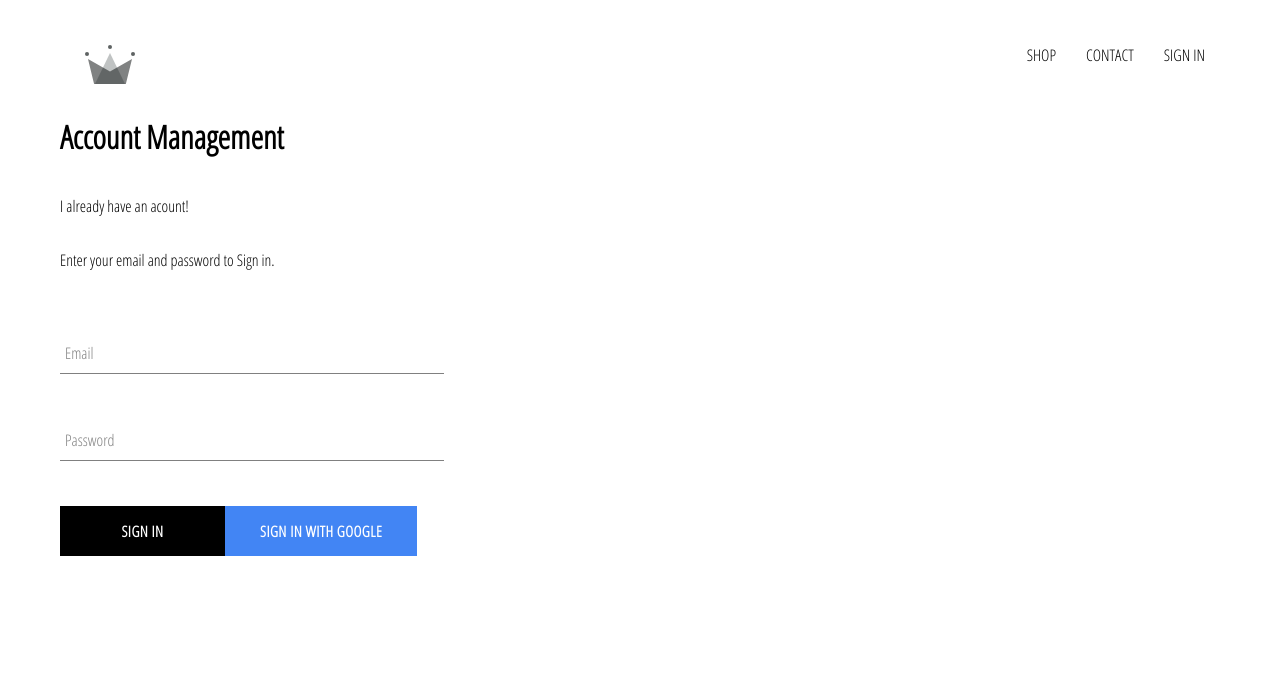
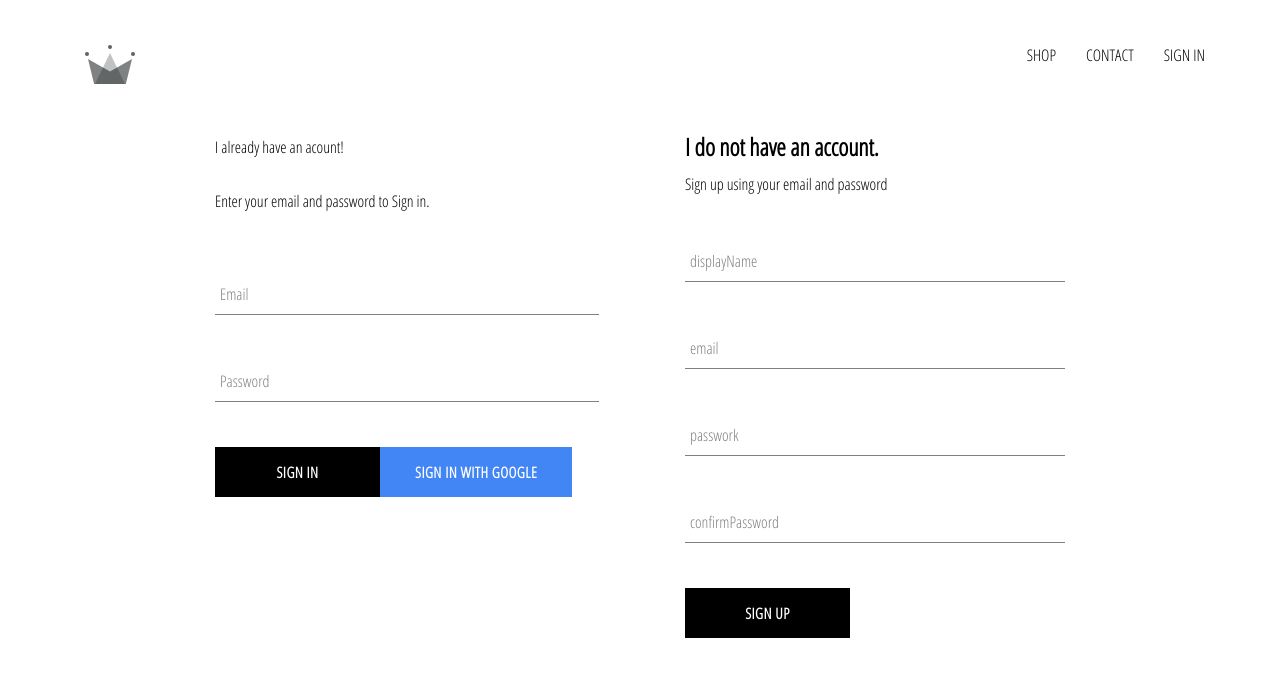
Before and after one commit to sajmeri/react-ecommerce-2020, a React (Create React App) app: page /signin in a window 1280 px wide. Shown: the top 676 px of the page. Built offline with nearby package versions, Linux system fonts and the light colour scheme; no server answers.

Commit message:
Implmented firebase firestore database storage, authentication and sign in and sign up

```diff
--- a/src/App.js
+++ b/src/App.js
@@ -5,7 +5,7 @@
 import ShopPage from "./pages/shoppage/shoppage.component";
 import Header from "./components/header/header.component";
 import SignInAndSignUpPage from "./pages/sign-in-and-sign-up-page/sign-in-and-sign-up-page.component";
-import { auth } from "./firebase/firebase.utils";
+import { auth, createUserProfileDocument } from "./firebase/firebase.utils";
 
 class App extends Component {
   constructor(props){
@@ -22,9 +22,26 @@
     //which in turn will update the state of the currentUser as null
     // to avoid the memory leak
 
-    this.unsubscribeFromAuth = auth.onAuthStateChanged(user=>{
-      this.setState({currentUser: user})
-      console.log(user);
+    this.unsubscribeFromAuth = auth.onAuthStateChanged(async userAuth => {
+
+      if(userAuth){
+        const userRef = await createUserProfileDocument(userAuth);
+
+        userRef.onSnapshot(snapshot =>{
+          this.setState({
+            currentUser:{
+              id: snapshot.id,
+              ...snapshot.data()
+            }
+          })
+          console.log(this.state);
+        })
+
+      }
+      this.setState({
+        currentUser: userAuth
+      })
+
     })
 
   }
--- a/src/components/header/header.component.jsx
+++ b/src/components/header/header.component.jsx
@@ -2,11 +2,12 @@
 import "./header.styles.scss";
 import {Link} from "react-router-dom";
 import {ReactComponent as Logo} from "../../assets/crown.svg";
+import { auth } from "../../firebase/firebase.utils";
 
 
 const Header = ({currentUser}) => (
     <div className="header">
-        <Link className="logo-container">
+        <Link className="logo-container" to= "/" >
             <Logo className="logo" to= "/" />
         </Link>
         <div className="options">
@@ -14,7 +15,7 @@
             <Link className="option" to ="/shop">CONTACT</Link>
             {
             currentUser ?
-            <div>SIGN OUT</div> :
+            <div className="option" onClick={()=>auth.signOut()}>SIGN OUT</div> :
             <Link className="option" to="/signin">SIGN IN</Link>
 
             }
--- a/src/components/header/header.styles.scss
+++ b/src/components/header/header.styles.scss
@@ -20,6 +20,7 @@
 
     .option {
       padding: 10px 15px;
+      cursor: pointer;
     }
   }
 }
--- /dev/null
+++ b/src/components/sign-up/sign-up-component.jsx
@@ -0,0 +1,94 @@
+import React, {Component} from "react";
+import "./sign-up-styles.scss";
+import FormInput from "../../components/form-input/form-input.component";
+import CustomButton from "../../components/custom-button/custom-button.component";
+import { auth, createUserProfileDocument } from "../../firebase/firebase.utils";
+
+class SignIn extends Component{
+    constructor(props){
+        super(props);
+
+        this.state = {
+            displayName: '',
+            email: '',
+            password: '',
+            confirmPassword: ''
+        }
+    }
+    handleSubmit = async event => {
+        event.preventDefault();
+        const {displayName, email, password, confirmPassword} = this.state;
+        if(password!==confirmPassword){
+            alert("Passwords don't match");
+            return;
+        }
+        const {user} = await auth.createUserWithEmailAndPassword(email, password);
+
+        try{
+            await createUserProfileDocument(user, {displayName});
+            this.setState({
+                displayName: '',
+                email: '',
+                password: '',
+                confirmPassword: ''
+            })
+        }catch(error){
+            console.log(error);
+        }
+
+    }
+
+    handleChange = event =>{
+        const {name, value} = event.target;
+
+        this.setState({
+            [name] : value
+        })
+    }
+
+    render(){
+        const {displayName, email, password, confirmPassword} = this.state;
+        return (
+            <div className="sign-up">
+                <h2 className="title">I do not have an account.</h2>
+                <span>Sign up using your email and password</span>
+                <form className="signUpForm" onSubmit={this.handleSubmit}>
+                <FormInput
+                        label="displayName"
+                            type="text"
+                            name="displayName"
+                            value={displayName}
+                            handleChange={this.handleChange}
+                            required
+                        />
+                        <FormInput
+                            label="email"
+                            type="email"
+                            name="email"
+                            value={email}
+                            handleChange={this.handleChange}
+                            required
+                        />
+                        <FormInput
+                            label="passwork"
+                            type="password"
+                            name="password"
+                            value={password}
+                            handleChange={this.handleChange}
+                            required
+                        />
+                        <FormInput
+                            label="confirmPassword"
+                            type="password"
+                            name="confirmPassword"
+                            value={confirmPassword}
+                            handleChange={this.handleChange}
+                            required
+                        />
+                        <CustomButton type="submit">SIGN UP</CustomButton>
+                    </form>
+            </div>
+        )
+    }
+}
+export default SignIn;
--- /dev/null
+++ b/src/components/sign-up/sign-up-styles.scss
@@ -0,0 +1,9 @@
+.sign-up{
+    display: flex;
+    flex-direction: column;
+    width: 380px;
+
+    .title{
+        margin: 10px 0px;
+    }
+}
--- a/src/firebase/firebase.utils.js
+++ b/src/firebase/firebase.utils.js
@@ -13,11 +13,40 @@
     measurementId: "G-15FSLRT66T"
   };
 
+
+
   firebase.initializeApp(firebaseConfig);
 
   export const auth = firebase.auth();
   export const firestore = firebase.firestore();
 
+  export const createUserProfileDocument = async (userAuth, additionalData) => {
+    if(!userAuth) return;
+
+    const userRef = firestore.doc(`users/${userAuth.uid}`);
+
+    const snapshot = await userRef.get();
+
+    console.log(snapshot);
+
+    if(!snapshot.exists){
+      const { displayName, email} = userAuth;
+      const createdAt = new Date();
+
+      try{
+        await userRef.set({
+          displayName,
+          email,
+          createdAt,
+          ...additionalData
+        })
+      }catch(error){
+        console.log(`user not set ${error.message}`)
+      }
+
+    }
+    return userRef;
+  }
   const provider = new firebase.auth.GoogleAuthProvider();
 
   provider.setCustomParameters({
--- a/src/pages/sign-in-and-sign-up-page/sign-in-and-sign-up-page.component.jsx
+++ b/src/pages/sign-in-and-sign-up-page/sign-in-and-sign-up-page.component.jsx
@@ -1,10 +1,12 @@
 import React from "react";
 import "./sign-in-and-sign-up-page.styles.scss";
 import SignIn from "../../components/sign-in/sign-in.componentt";
+import SignUp from "../../components/sign-up/sign-up-component";
 const SignInAndSignUpPage = () => (
-    <div className="sign-in-and-sign-up-page">
-        <h1>Account Management</h1>
+    <div className="sign-in-and-sign-up">
+        {/* <h1>Account Management</h1> */}
         <SignIn />
+        <SignUp />
     </div>
 )
 export default SignInAndSignUpPage;
--- a/src/pages/sign-in-and-sign-up-page/sign-in-and-sign-up-page.styles.scss
+++ b/src/pages/sign-in-and-sign-up-page/sign-in-and-sign-up-page.styles.scss
@@ -0,0 +1,6 @@
+.sign-in-and-sign-up{
+    width: 850px;
+    display: flex;
+    justify-content: space-between;
+    margin: 30px auto;
+}
```
